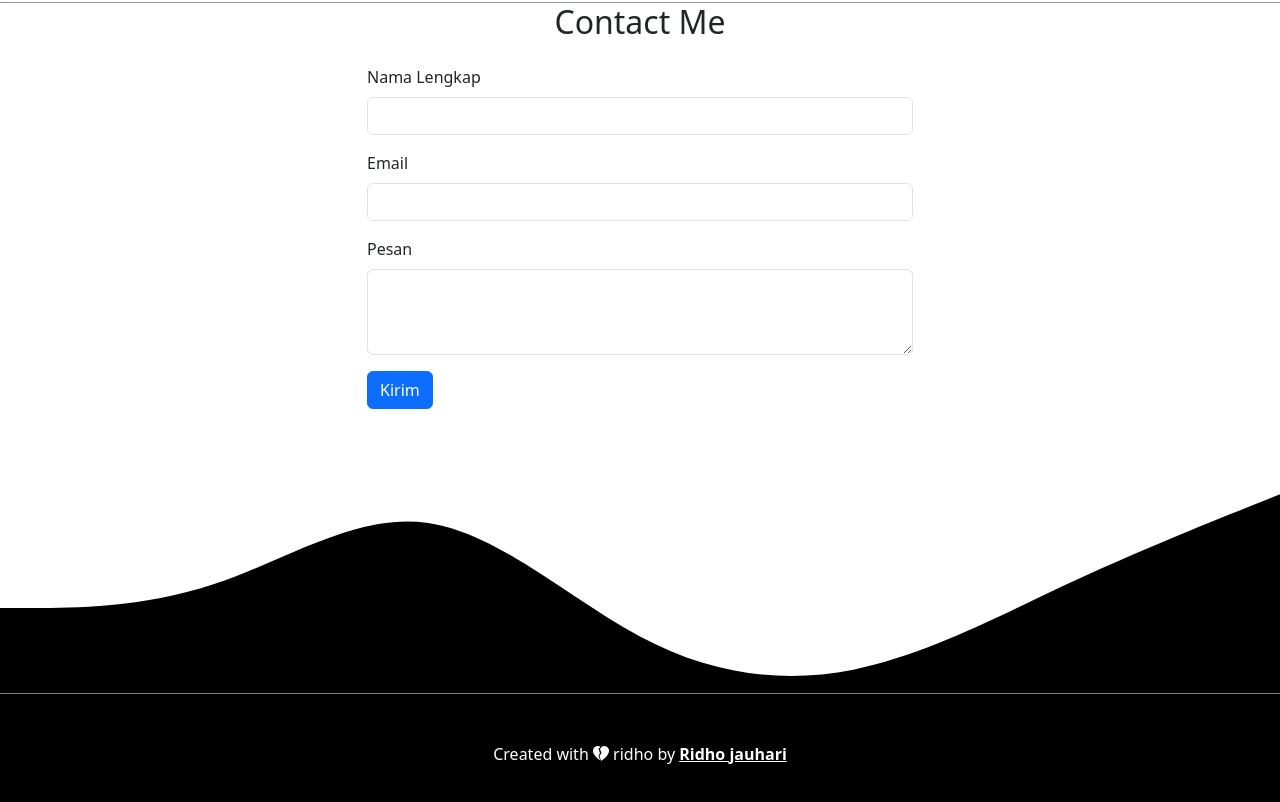
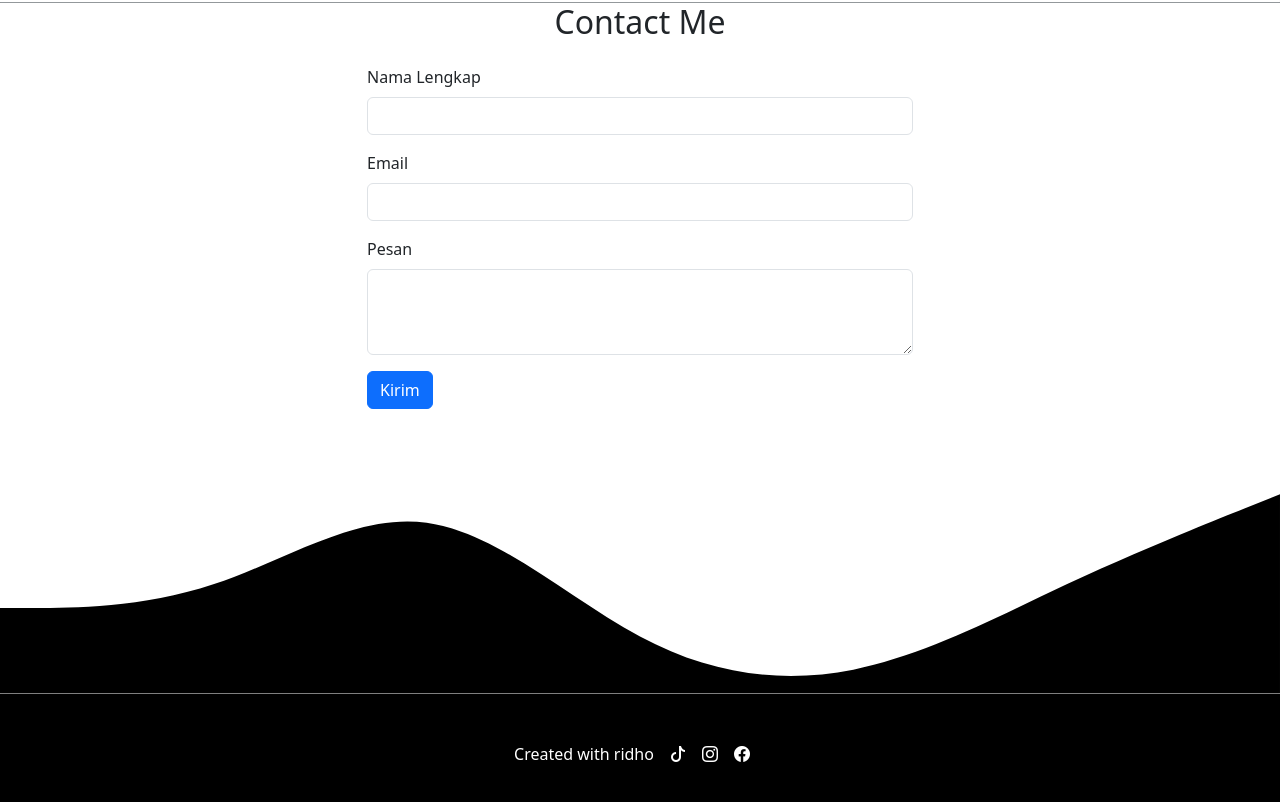
Before and after one commit to ridhojauhari/portopolio-ridho, a plain HTML site: page index.html in a window 1280 px wide. Shown: the part 2265-3067 px from the top of the page. Drawn offline with nearby package versions, Linux system fonts and the light colour scheme.

Commit message:
update icons

```diff
--- a/index.html
+++ b/index.html
@@ -153,7 +153,11 @@
     <!-- Footer -->
 
      <footer class="bg-black text-white text-center p-5">
-      <p>Created with <i class="bi bi-heartbreak-fill"></i> ridho by <a href="https://www.instagram.com/mhmmd__ridho/" class="text-white fw-bold">Ridho jauhari</a></p>
+      <p>Created with ridho</p>
+      <p><a href="https://www.tiktok.com/@mu.s3jakd1ni/" class="text-white"><i class="bi bi-tiktok"></i></a></p>
+      <p><a href="https://www.instagram.com/mhmmd__ridho/" class="text-white"><i class="bi bi-instagram"></i></a></p>
+      <p><a href="https://www.facebook.com/rido.brave/" class="text-white"><i class="bi bi-facebook"></i></p>
+     </footer>
      </footer>
 
     <!-- Akhir Footer -->
--- a/style.css
+++ b/style.css
@@ -10,3 +10,9 @@
 section {
     padding-top: 5rem;
 }
+
+footer {
+    display: flex;
+    justify-content: center;
+    gap: 1rem;
+}
```
